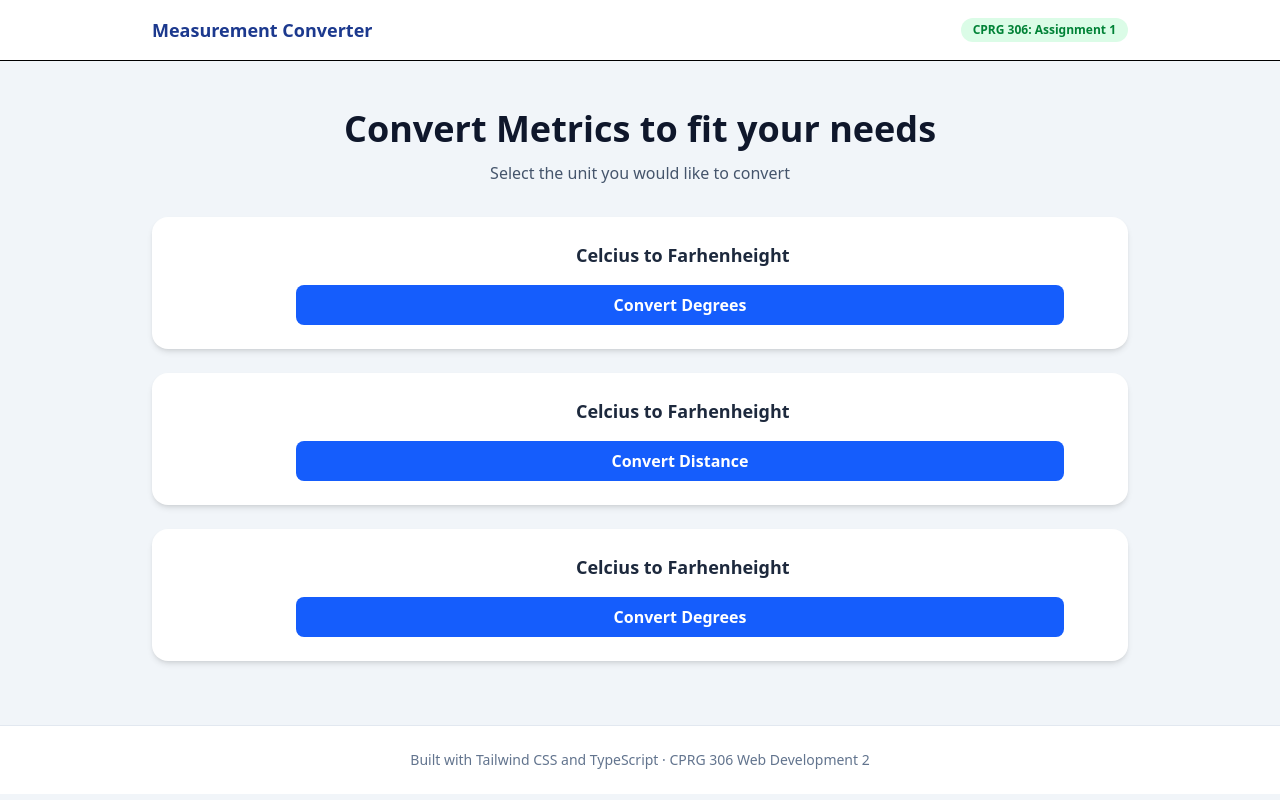
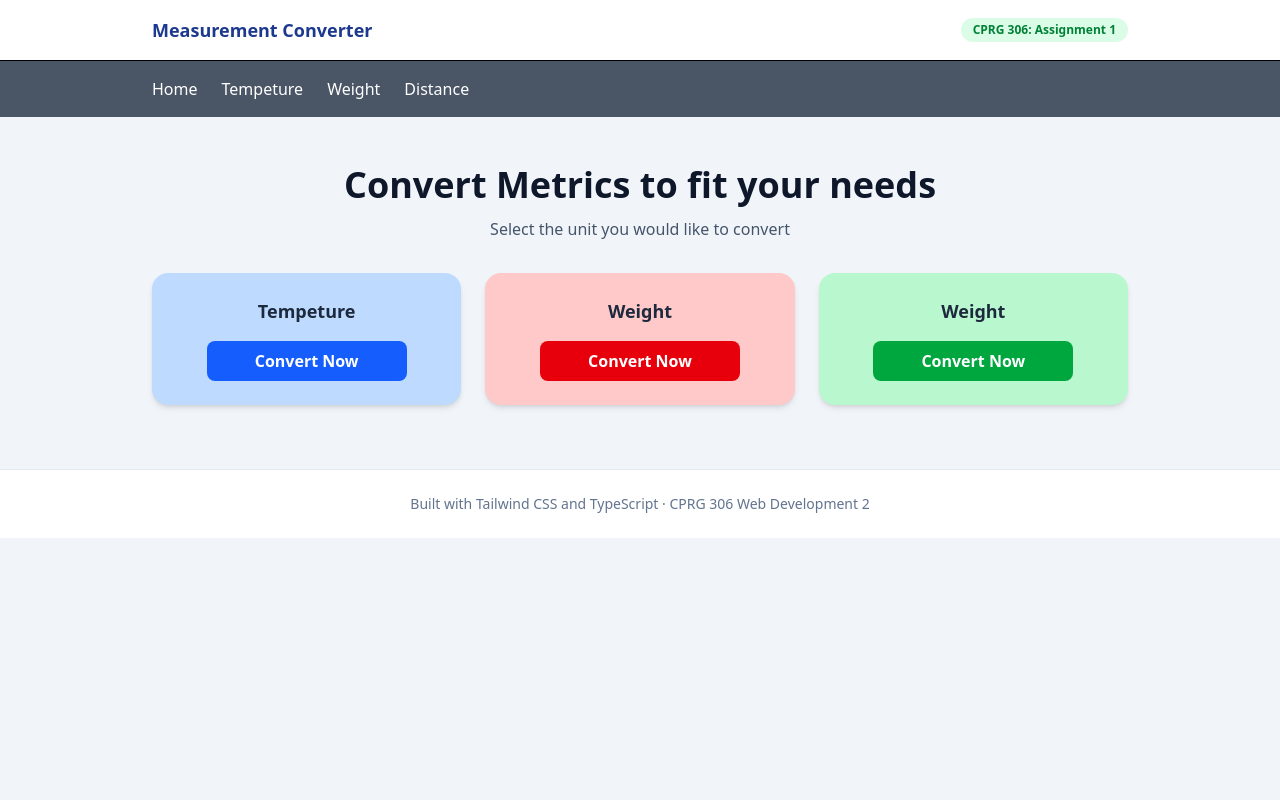
Before and after one commit to BenjaminGataric/Assignment-1, a website: page pages/index.html in a window 1280 px wide. Drawn offline with nearby package versions, Linux system fonts and the light colour scheme.

Commit message:
added a nav bar and had fun with css for the main page so it isnt super empty

```diff
--- a/pages/index.html
+++ b/pages/index.html
@@ -19,6 +19,14 @@
           >
         </div>
       </header>
+      <nav class="bg-gray-600">
+        <ul class="mx-auto flex max-w-5xl items-center gap-6 px-6 py-4">
+          <li><a href="/pages/index.html" class="text-white hover:text-gray-300">Home</a></li>
+          <li><a href="/pages/degrees.html" class="text-white hover:text-gray-300">Tempeture</a></li>
+          <li><a href="/pages/volume.html" class="text-white hover:text-gray-300">Weight</a></li>
+          <li><a href="/pages/distance.html" class="text-white hover:text-gray-300">Distance</a></li>
+        </ul>
+      </nav>
       <section class="max-w-5xl mx-auto px-6 pt-12 pb-8 text-center">
         <h2 class="text02xl sm:text-4xl font-bold text-slate-900">
           Convert Metrics to fit your needs
@@ -28,38 +36,38 @@
         </p>
       </section>
       <main class="max-w-5xl mx-auto px-6 pb-16">
-        <div class="grid grid-cols-1 md:grid=cols-3 gap-6 rounded-lg">
-          <div class="bg-white rounded-2xl shadow-md p-6">
-          <h3 class="text-lg font-bold text-slate-800 pl-100">
-            Celcius to Farhenheight
+        <div class="grid grid-cols-3 md:grid=cols-3 gap-6">
+          <div class="bg-blue-200 rounded-2xl shadow-md p-6 flex flex-col items-center text-center">
+            <h3 class="text-lg font-bold text-slate-800 alignitems-center">
+            Tempeture
             </h3>
             <button
               id="switchToDegrees"
-            class="w-3xl mt-4 rounded-lg bg-blue-600 px-4 py-2 ml-30 font-semibold text-white hover:bg-blue-700 transition cursor-pointer"
+              class="w-50 mt-4 rounded-lg bg-blue-600 px-4 py-2 font-semibold text-white hover:bg-blue-700 transition cursor-pointer"
             >
-              Convert Degrees
+              Convert Now
             </button>
          </div>
-          <div class="bg-white rounded-2xl shadow-md p-6">
-          <h3 class="text-lg font-bold text-slate-800 pl-100">
-            Celcius to Farhenheight
+         <div class="bg-red-200 rounded-2xl shadow-md p-6 flex flex-col items-center text-center">
+            <h3 class="text-lg font-bold text-slate-800">
+            Weight
             </h3>
             <button
-            id="switchToDegrees"
-            class="w-3xl mt-4 rounded-lg bg-blue-600 px-4 py-2 ml-30 font-semibold text-white hover:bg-blue-700 transition cursor-pointer"
+              id="switchToVolume"
+              class="w-50 mt-4 rounded-lg bg-red-600 px-4 py-2 font-semibold text-white hover:bg-red-700 transition cursor-pointer"
             >
-              Convert Distance
+              Convert Now
             </button>
         </div>
-          <div class="bg-white rounded-2xl shadow-md p-6">
-          <h3 class="text-lg font-bold text-slate-800 pl-100">
-            Celcius to Farhenheight
+        <div class="bg-green-200 rounded-2xl shadow-md p-6 flex flex-col items-center text-center">
+            <h3 class="text-lg font-bold text-slate-800">
+            Weight
             </h3>
             <button
-            id="switchToDegrees"
-            class="w-3xl mt-4 rounded-lg bg-blue-600 px-4 py-2 ml-30 font-semibold text-white hover:bg-blue-700 transition cursor-pointer"
+              id="switchToVolume"
+              class="w-50 mt-4 rounded-lg bg-green-600 px-4 py-2 font-semibold text-white hover:bg-green-700 transition cursor-pointer"
             >
-              Convert Degrees
+              Convert Now
             </button>
         </div>
 
@@ -72,7 +80,6 @@
     </p>
     </div>
     </footer>
-
   <script src="../scripts/index.js"></script>
   </body>
 </html>
```
Lines whose indentation alone changed are shown as unchanged.
